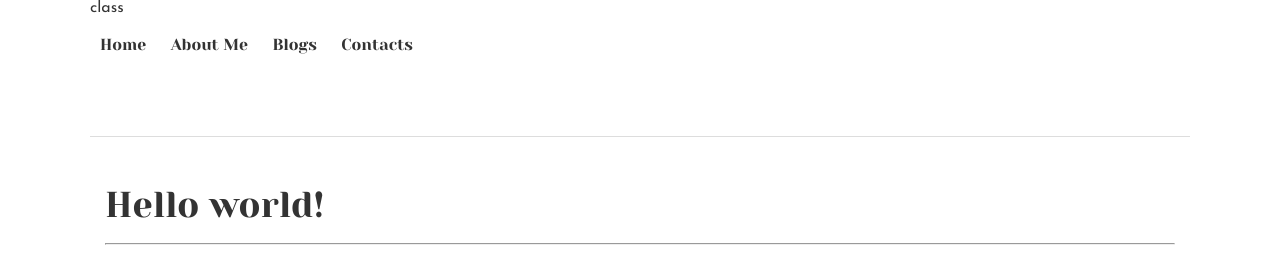
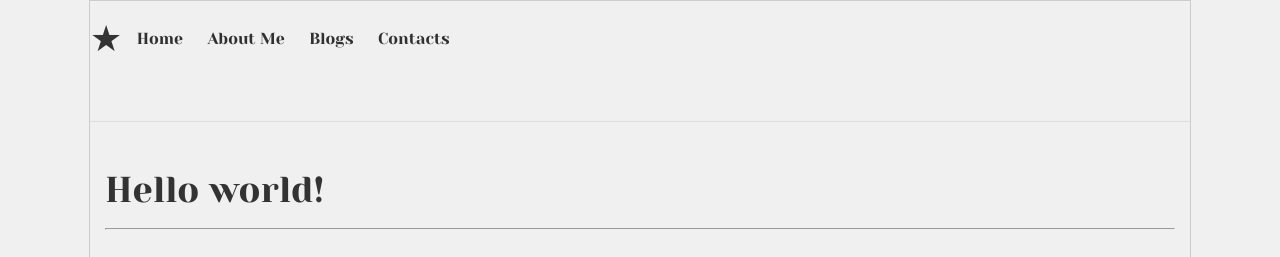
Before and after one commit to Olaoluwa0134/alx_html_css, a plain HTML site: page css_basic/index.html in a window 1280 px wide. Shown: the top 257 px of the page. Drawn offline with Linux system fonts and the light colour scheme.

Commit message:
added more styles

```diff
--- a/css_basic/index.html
+++ b/css_basic/index.html
@@ -13,9 +13,10 @@
 </head>
 
 <body class="works_on_smartphone">
-    class
+
     <header>
         <ul>
+            <li class="logo">&starf;</li>
             <li><a href="#">Home</a></li>
             <li><a href="#">About Me</a></li>
             <li><a href="#">Blogs</a></li>
--- a/css_basic/styles.css
+++ b/css_basic/styles.css
@@ -3,7 +3,14 @@
 body, main {
     display: flex
     flex-direction: column
+
 }
+body {
+    background-color: #f0f0f0;
+    color: #333;
+    border: 1px solid #ccc;
+}
+
 
 /* Make <main> a flexible container with horizontal stacking */
 main {
```
Also changed, not shown: css_basic/tweets.html (+1 -0 lines).
